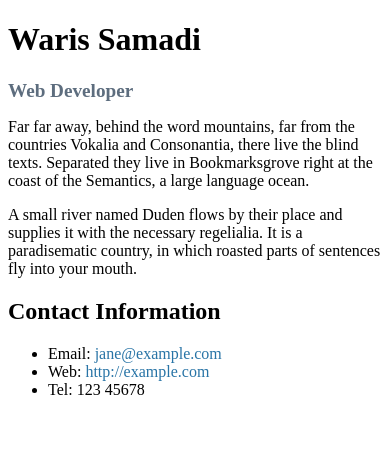
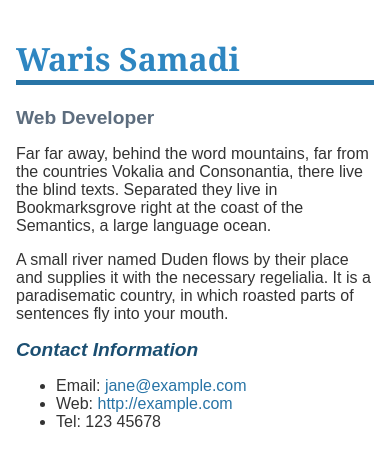
Before and after one commit to warissamadi123/project, a plain HTML site: page index.html in a window 390 px wide. Drawn offline with Linux system fonts and the light colour scheme.

Commit message:
Update style.css

```diff
--- a/style.css
+++ b/style.css
@@ -1,12 +1,56 @@
-/* Final styling improvements */
+/*
+Name: Waris Samadi
+File: style.css
+Date: 23 February 2025
+Description: This file contains the CSS styles for the biography page.
+*/
+
+body {
+    background-color: #fff;
+    color: #333;
+    font-family: Arial, Helvetica, sans-serif;
+    padding: 2em;
+    margin: 0;
+    max-width: 800px;
+    margin: auto;
+}
+
+h1 {
+    color: #2E86C1;
+    font-size: 2.5em;
+    font-family: Georgia, 'Times New Roman', Times, serif;
+    border-bottom: 5px solid #2874A6;
+}
+
+h2 {
+    font-size: 1.5em;
+    font-style: italic;
+    color: #1B4F72;
+}
+
 .job-title {
     color: #5D6D7E; /* Slightly darker grey */
     font-weight: bold;
     font-size: 1.2em;
 }
 
+/* Improve mobile responsiveness */
+@media (max-width: 600px) {
+    body {
+        padding: 1em;
+    }
+
+    h1 {
+        font-size: 2em;
+    }
+
+    h2 {
+        font-size: 1.2em;
+    }
+}
+
 a:link, a:visited {
-    color: #2874A6;
+    color: #2874A6; /* Changed link color to match headings */
     text-decoration: none;
 }
 
```
